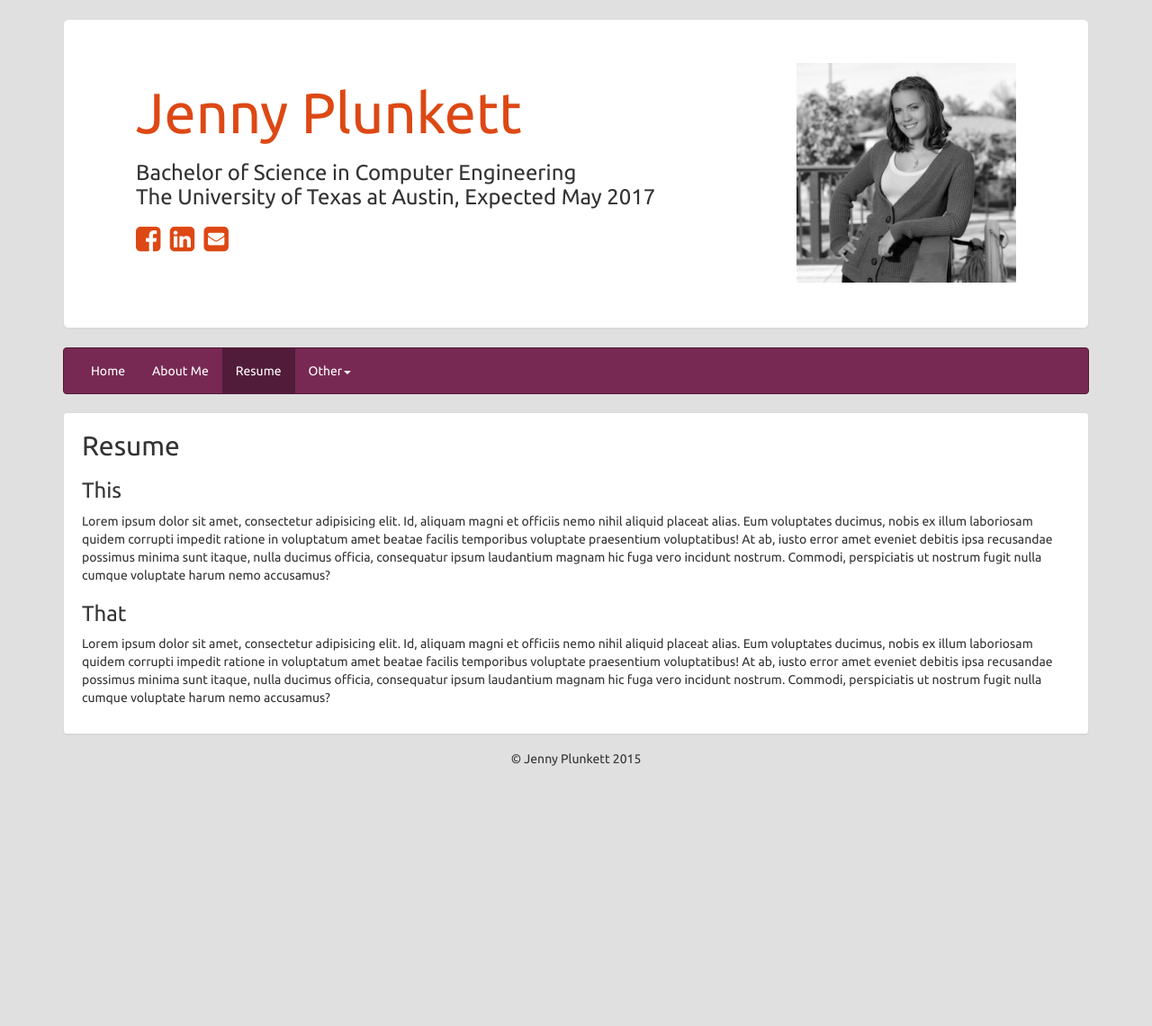
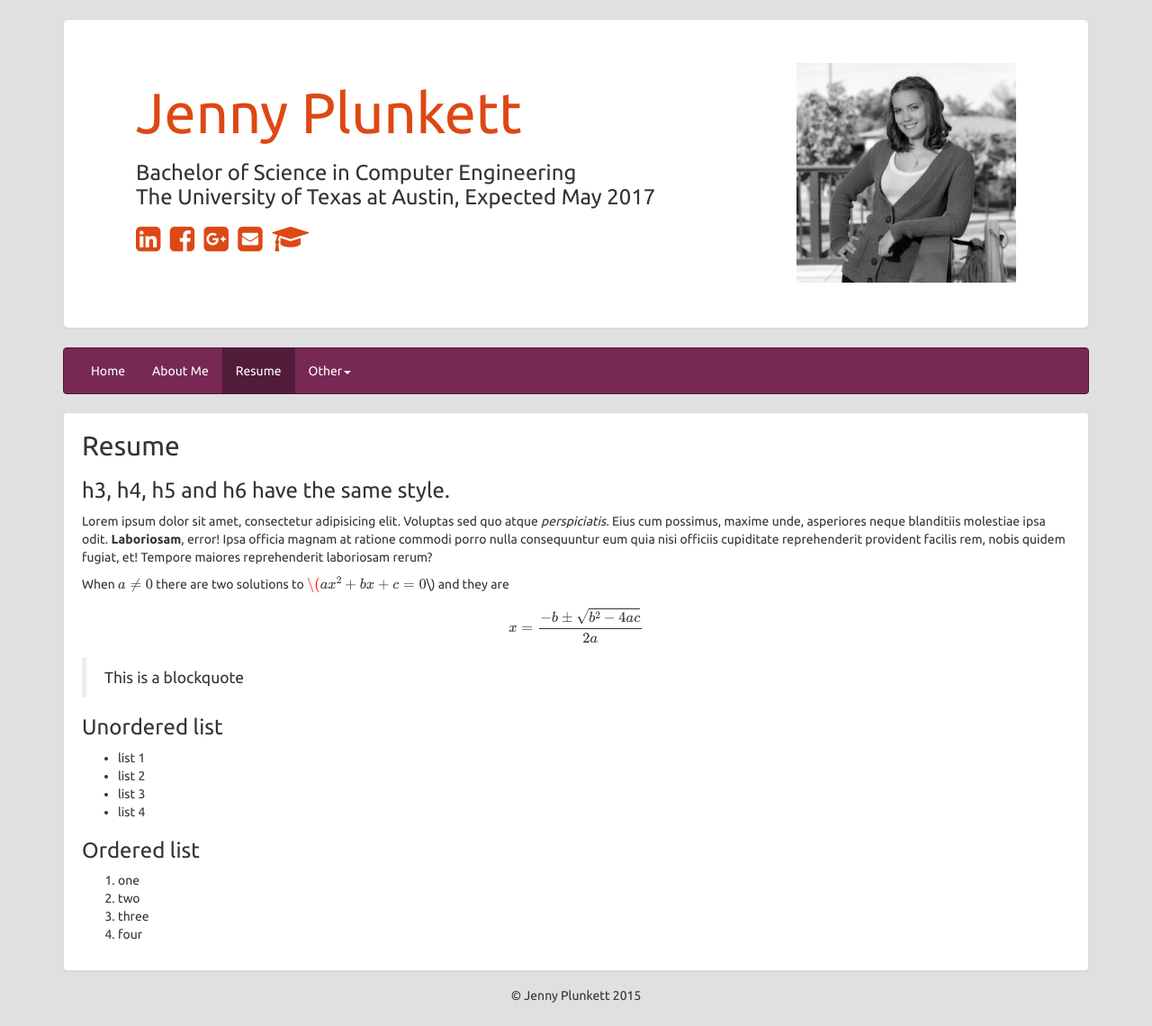
Before and after one commit to yennster/yennster.github.io, a Jekyll site: the page built from resume.md, in a window 1280 px wide. Shown: the whole page at 90% size. Built offline with Jekyll 4.4.1, drawn with Linux system fonts in a browser that asks for light colours; nearby versions of some CDN libraries; Markdown is read by kramdown in place of the engine named in the settings; formulas are drawn with MathJax 3; before the commit the page ends 900 px from its top, so only the background shows below that.

Commit message:
added css

```diff
--- a/_includes/head.html
+++ b/_includes/head.html
@@ -29,6 +29,8 @@
     <title>{% if page.title %}{{ page.title }}{% else %}{{ site.title }}{% endif %}</title>
     <meta name="description" content="{{ site.description }}">
 
+    <script type="text/javascript" src="https://cdn.mathjax.org/mathjax/latest/MathJax.js?config=TeX-AMS-MML_HTMLorMML"></script>
+
     <!-- <link rel="stylesheet" href="{{ "/css/main.css" | prepend: site.baseurl }}"> -->
     <!-- <link rel="canonical" href="{{ page.url | replace:'index.html','' | prepend: site.baseurl | prepend: site.url }}"> -->
 </head>
--- a/_includes/header.html
+++ b/_includes/header.html
@@ -6,9 +6,11 @@
         <h3>Bachelor of Science in Computer Engineering</br>
         The University of Texas at Austin, Expected May 2017</h3>
         <h3>
+            <span style="margin-right:.2em"><a href="https://www.linkedin.com/in/jennyplunkett"><i class="fa fa-linkedin-square solo fa-lg"></i></a></span>
             <span style="margin-right:.2em"><a href="https://www.facebook.com/piccoloplayer"><i class="fa fa-facebook-square solo fa-lg"></i></a></span>
-            <span style="margin-right:.2em"><a href="https://www.linkedin.com/in/jennyplunkett"><i class="fa fa-linkedin-square solo fa-lg"></i></a></span>
+            <span style="margin-right:.2em"><a href="https://plus.google.com/+JennyPlunkett/"><i class="fa fa-google-plus-square solo fa-lg"></i></a></span>
             <span style="margin-right:.2em"><a href=mailto:jenny@jennyplunkett.me><i class="fa fa-envelope-square solo fa-lg"></i></a></span>
+            <span style="margin-right:.2em"><a href="https://utexas.edu"><i class="fa fa-graduation-cap solo fa-lg"></i></a></span>
             </h3>
     </div>
   </div>
--- a/css/main.scss
+++ b/css/main.scss
@@ -48,5 +48,6 @@
 @import
         "base",
         "layout",
-        "syntax-highlighting"
+        "syntax-highlighting",
+        "syntax"
 ;
--- a/resume.html
+++ /dev/null
@@ -1,13 +0,0 @@
----
-layout: default
-title: "Resume"
----
-<div class="panel panel-default">
-    <div class="panel-body">
-        <h2>Resume</h2>
-        <h3>This</h3>
-        <p>Lorem ipsum dolor sit amet, consectetur adipisicing elit. Id, aliquam magni et officiis nemo nihil aliquid placeat alias. Eum voluptates ducimus, nobis ex illum laboriosam quidem corrupti impedit ratione in voluptatum amet beatae facilis temporibus voluptate praesentium voluptatibus! At ab, iusto error amet eveniet debitis ipsa recusandae possimus minima sunt itaque, nulla ducimus officia, consequatur ipsum laudantium magnam hic fuga vero incidunt nostrum. Commodi, perspiciatis ut nostrum fugit nulla cumque voluptate harum nemo accusamus?</p>
-        <h3>That</h3>
-        <p>Lorem ipsum dolor sit amet, consectetur adipisicing elit. Id, aliquam magni et officiis nemo nihil aliquid placeat alias. Eum voluptates ducimus, nobis ex illum laboriosam quidem corrupti impedit ratione in voluptatum amet beatae facilis temporibus voluptate praesentium voluptatibus! At ab, iusto error amet eveniet debitis ipsa recusandae possimus minima sunt itaque, nulla ducimus officia, consequatur ipsum laudantium magnam hic fuga vero incidunt nostrum. Commodi, perspiciatis ut nostrum fugit nulla cumque voluptate harum nemo accusamus?</p>
-    </div>
-</div>
--- /dev/null
+++ b/resume.md
@@ -0,0 +1,28 @@
+---
+layout: post
+title: "Resume"
+---
+### h3, h4, h5 and h6 have the same style.
+
+Lorem ipsum dolor sit amet, consectetur adipisicing elit. Voluptas sed quo atque *perspiciatis*. Eius cum possimus, maxime unde, asperiores neque blanditiis molestiae ipsa odit. **Laboriosam**, error! Ipsa officia magnam at ratione commodi porro nulla consequuntur eum quia nisi officiis cupiditate reprehenderit provident facilis rem, nobis quidem fugiat, et! Tempore maiores reprehenderit laboriosam rerum?
+
+
+When $$a \ne 0$$ there are two solutions to $$\(ax^2 + bx + c = 0\)$$ and they are
+
+
+$$x = {-b \pm \sqrt{b^2-4ac} \over 2a}$$
+
+
+> This is a blockquote
+
+### Unordered list
+- list 1
+- list 2
+- list 3
+- list 4
+
+### Ordered list
+1. one
+2. two
+3. three
+4. four
```
Also changed, not shown: _sass/_syntax.scss (added, +66 -0 lines), aboutme.html (deleted, +0 -13 lines), aboutme.md (added, +15 -0 lines).
